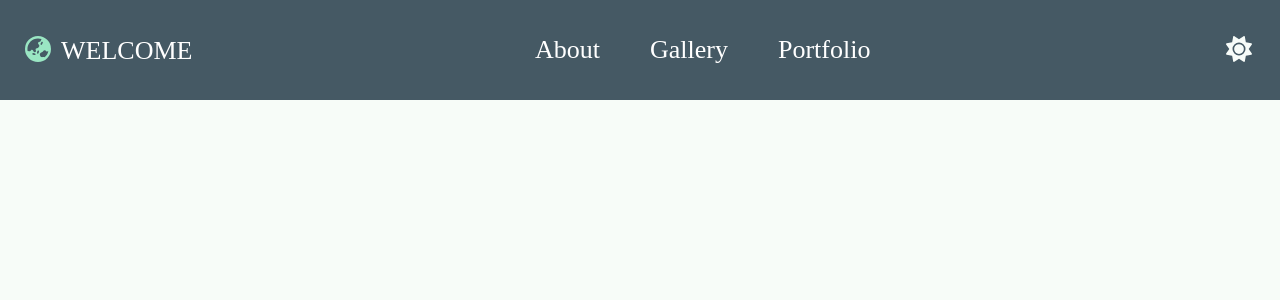
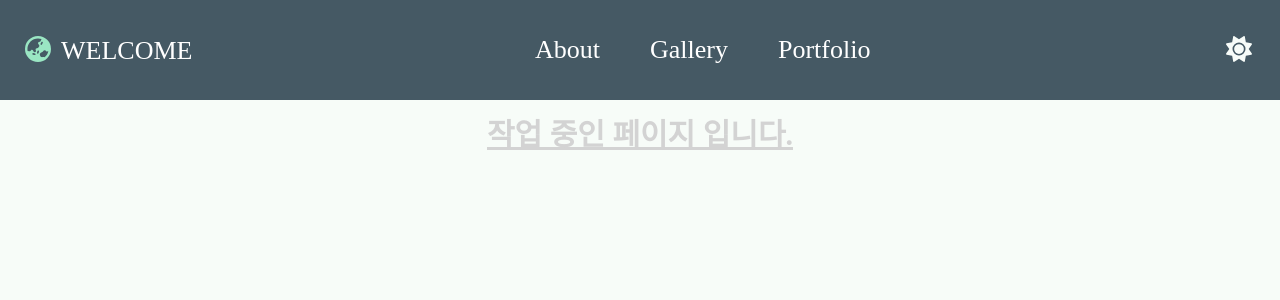
Before and after one commit to hjpark625/portfolio, a React (Create React App) app: page /portfolio in a window 1280 px wide. Shown: the top 300 px of the page. Built offline with nearby package versions, Linux system fonts and the light colour scheme.

Commit message:
design: portfolio부분 underconstructing 문구 표시

```diff
--- a/src/pages/Portfolio/Portfolio.tsx
+++ b/src/pages/Portfolio/Portfolio.tsx
@@ -1,7 +1,13 @@
 import React from 'react';
+import PageWrapper from '../../components/PageWrapper';
+import UnderConstructing from '../../components/UnderConstructing';
 
 const Portfolio = () => {
-  return <div>Portfolio</div>;
+  return (
+    <PageWrapper>
+      <UnderConstructing />
+    </PageWrapper>
+  );
 };
 
 export default Portfolio;
```
